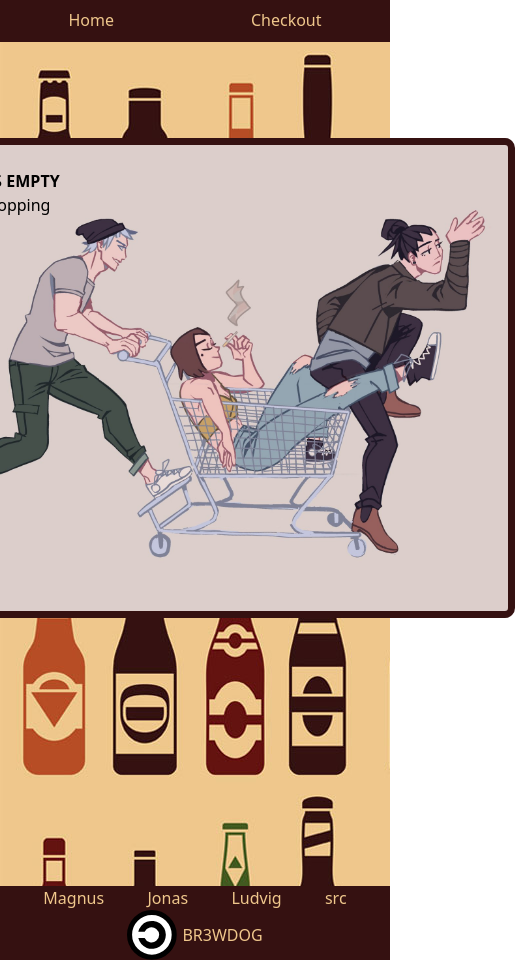
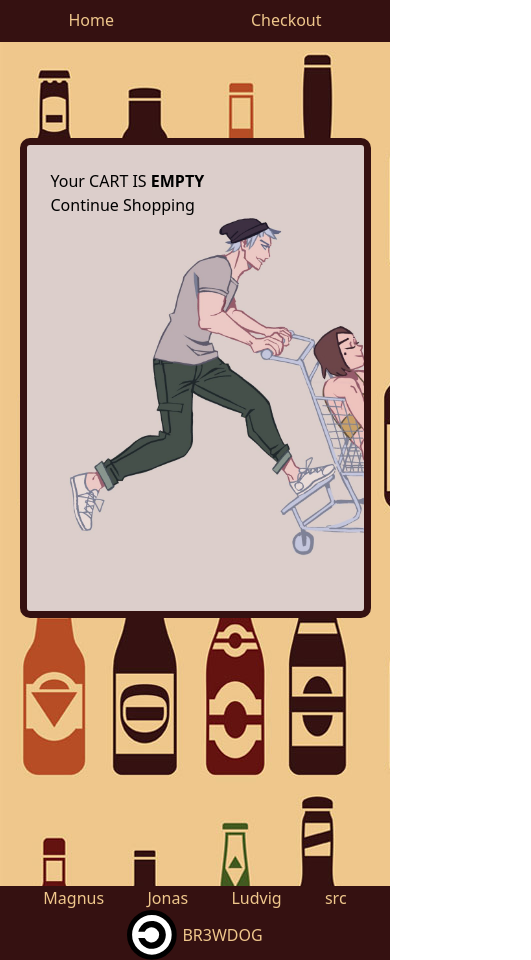
Before and after one commit to isthisthereallife/Webshop, a Next.js app: page /checkout in a window 390 px wide. Shown: the whole page, 531 px wide, since content can reach past the window. Built offline with nearby package versions, Linux system fonts and the light colour scheme.

Commit message:
checkout lite mer responsiv

```diff
--- a/styles/Home.module.css
+++ b/styles/Home.module.css
@@ -117,8 +117,12 @@
   width: 40rem;
   height: 30rem;
   background-image: url("cart.jpg");
-
   background-size: cover;
+}
+@media (max-width:600px){
+.shoppingcard{
+  width:90vw;
+}
 }
 
 .card:hover,
```
